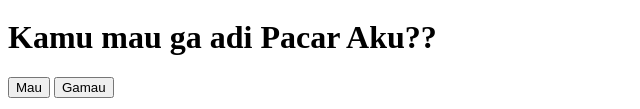
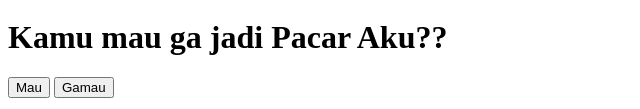
Before and after one commit to firman-hy/firman-hy.github.io, a plain HTML site: page index.html in a window 1280 px wide. Shown: the part 369-478 px from the top of the page, without its empty margins (0-640 px from the left). Drawn offline with Linux system fonts and the light colour scheme.

Commit message:
Update index.html

```diff
--- a/index.html
+++ b/index.html
@@ -3,7 +3,7 @@
 <h1>Hai cantikkkk</h1>
 <img src="https://i.pinimg.com/originals/4f/8b/20/4f8b209394a5d4d7b1fbbb19a1c863a5.gif">
 
-<h1>Kamu mau ga adi Pacar Aku??</h1>
+<h1>Kamu mau ga jadi Pacar Aku??</h1>
 <button id='btnMau' onclick='alert("I love you cantikk")'>Mau</button>&nbsp;
 <button id='btnGamau' onclick='gamau(this)'
 style='position:absolute'>Gamau</button>
```
